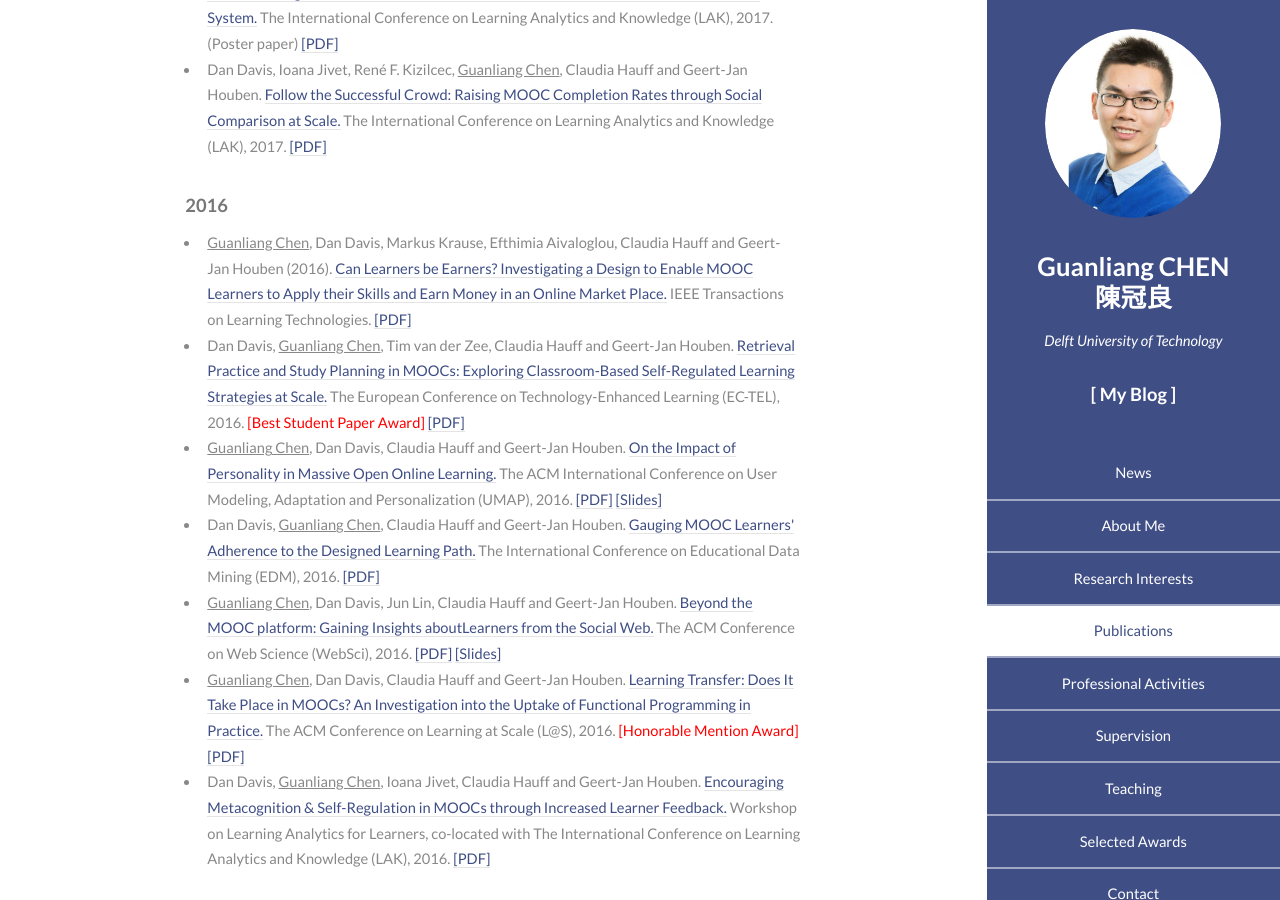
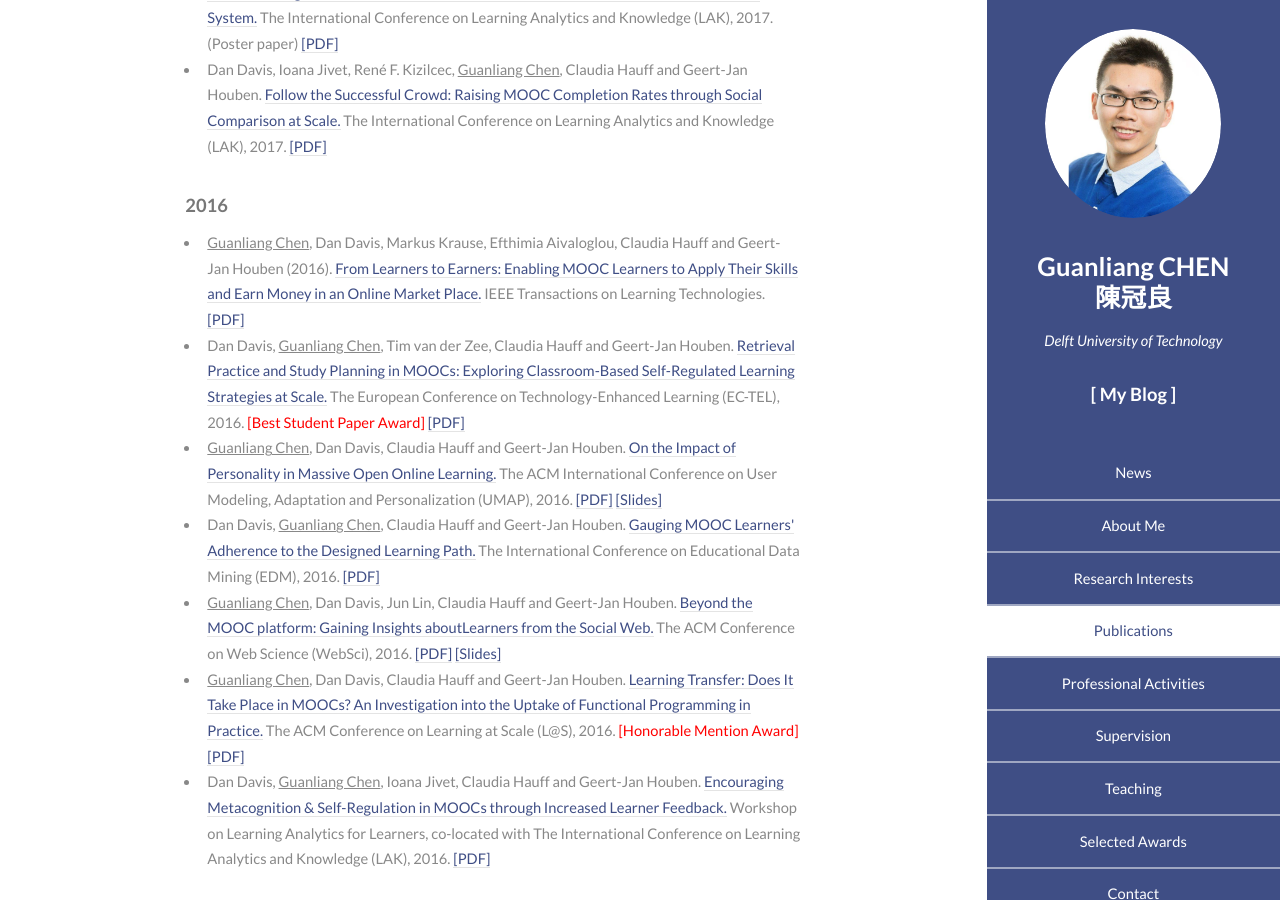
Before and after one commit to AngusGLChen/__angusglchen.github.io, a Jekyll site: the page index.html, which Jekyll copies as it is, in a window 1280 px wide and 900 px high, scrolled down 2042 px. Built offline with Jekyll 4.4.1, drawn with Linux system fonts in a browser that asks for light colours.

Commit message:
July 26, 2018

```diff
--- a/index.html
+++ b/index.html
@@ -124,7 +124,7 @@
 
 									<h4>2016</h4>
 									<ul>
-										<li><u>Guanliang Chen</u>, Dan Davis, Markus Krause, Efthimia Aivaloglou, Claudia Hauff and Geert-Jan Houben (2016). <a href="https://ieeexplore.ieee.org/document/7579220/?arnumber=7579220&source=authoralert">Can Learners be Earners? Investigating a Design to Enable MOOC Learners to Apply their Skills and Earn Money in an Online Market Place.</a> IEEE Transactions on Learning Technologies. <a href="documents/TLT16_Guanliang_Can.pdf">[PDF]</a></li>
+										<li><u>Guanliang Chen</u>, Dan Davis, Markus Krause, Efthimia Aivaloglou, Claudia Hauff and Geert-Jan Houben (2016). <a href="https://ieeexplore.ieee.org/document/7579220/?arnumber=7579220&source=authoralert">From Learners to Earners: Enabling MOOC Learners to Apply Their Skills and Earn Money in an Online Market Place.</a> IEEE Transactions on Learning Technologies. <a href="documents/TLT16_Guanliang_Can.pdf">[PDF]</a></li>
 										<li>Dan Davis, <u>Guanliang Chen</u>, Tim van der Zee, Claudia Hauff and Geert-Jan Houben. <a href="http://link.springer.com/chapter/10.1007%2F978-3-319-45153-4_5">Retrieval Practice and Study Planning in MOOCs: Exploring Classroom-Based Self-Regulated Learning Strategies at Scale.</a> The European Conference on Technology-Enhanced Learning (EC-TEL), 2016. <font color="red">[Best Student Paper Award] </font><a href="documents/ECTEL16_Dan_Retrieval.pdf">[PDF]</a></li>
 										<li><u>Guanliang Chen</u>, Dan Davis, Claudia Hauff and Geert-Jan Houben. <a href="http://dl.acm.org/citation.cfm?id=2930240">On the Impact of Personality in Massive Open Online Learning.</a> The ACM International Conference on User Modeling, Adaptation and Personalization (UMAP), 2016. <a href="documents/UMAP16_Guanliang_Personality.pdf">[PDF]</a> <a href="http://www.slideshare.net/GuanliangChen/on-the-impact-of-personality-in-massive-open-online-learning">[Slides]</a></li>
 										<li>Dan Davis, <u>Guanliang Chen</u>, Claudia Hauff and Geert-Jan Houben. <a href="http://www.educationaldatamining.org/EDM2016/proceedings/paper_63.pdf">Gauging MOOC Learners' Adherence to the Designed Learning Path.</a> The International Conference on Educational Data Mining (EDM), 2016. <a href="documents/EDM16_Dan_Gauging.pdf">[PDF]</a></li>
```
